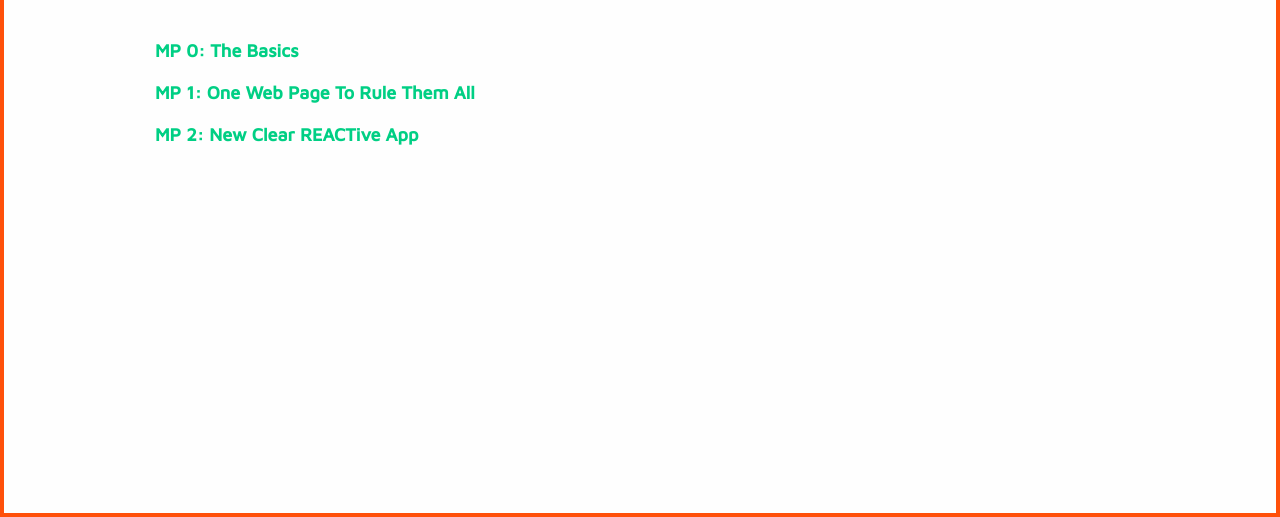
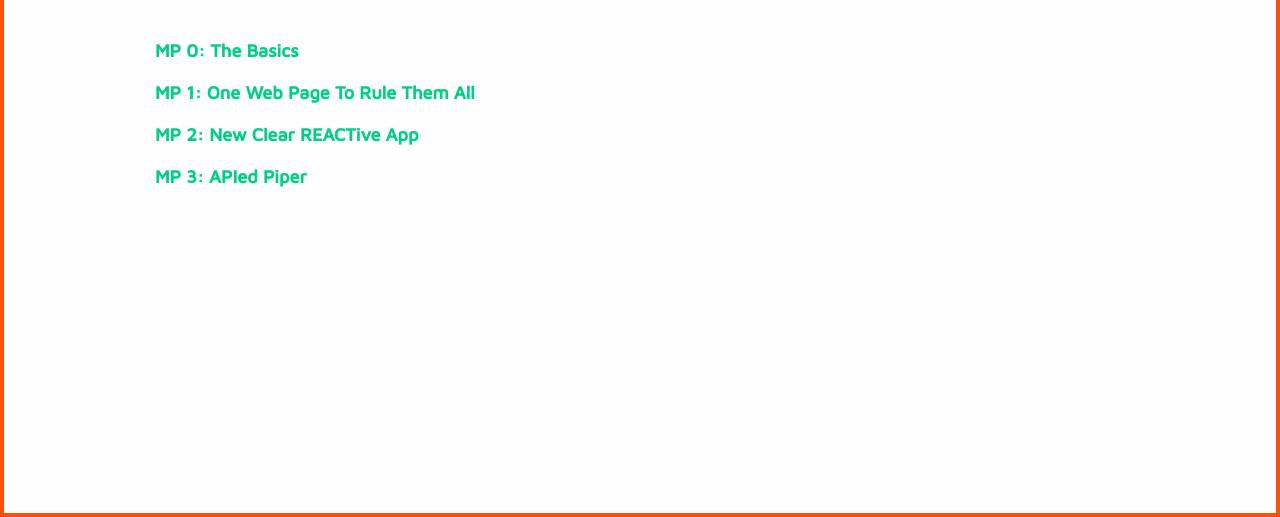
Before and after one commit to hanjinda/cs498rk.fa17, a website: page labs/index.html in a window 1280 px wide. Shown: the part 283-800 px from the top of the page. Drawn offline with nearby package versions, Linux system fonts and the light colour scheme.

Commit message:
Update index.html

```diff
--- a/labs/index.html
+++ b/labs/index.html
@@ -55,6 +55,11 @@
                 </article>
             </div>
 
+            <div class="posts">
+                <article class="post">
+                    <div class="heading"><a href="https://github.com/uiuc-web-programming/mp3_starter_17">MP 3: APIed Piper</a></div>
+                </article>
+            </div>
 
         </div>
     </div>
```
